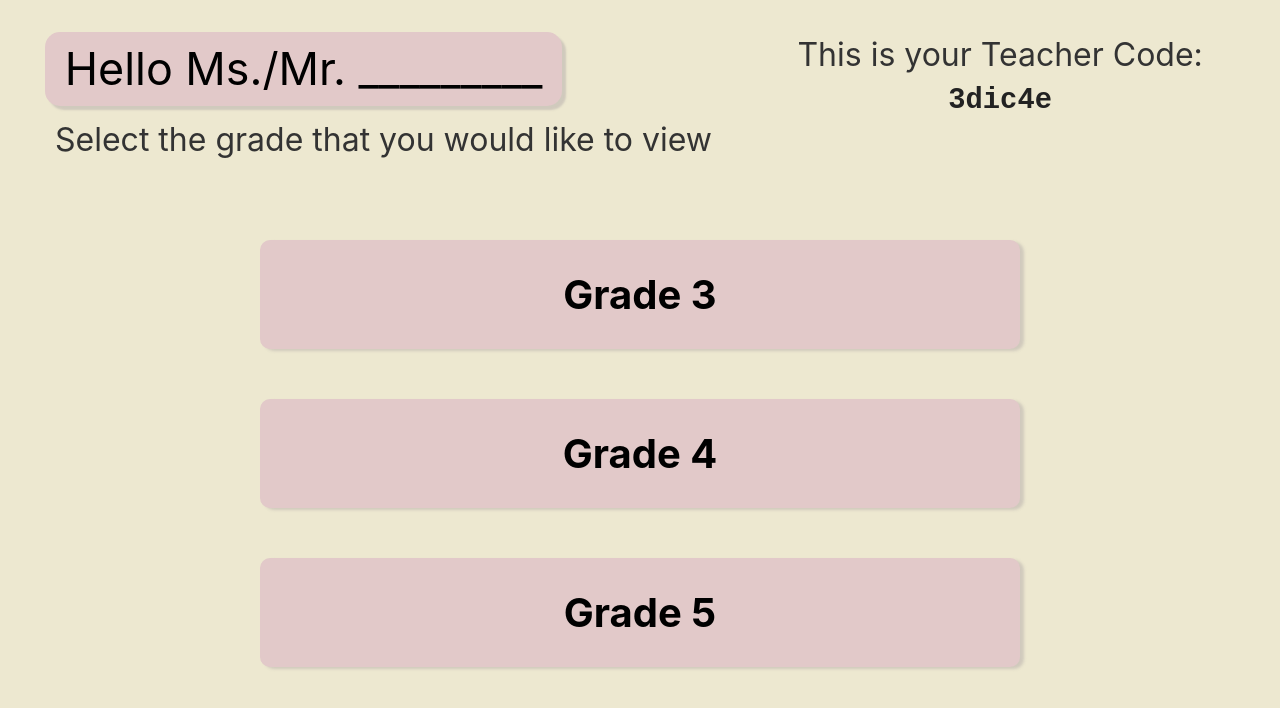
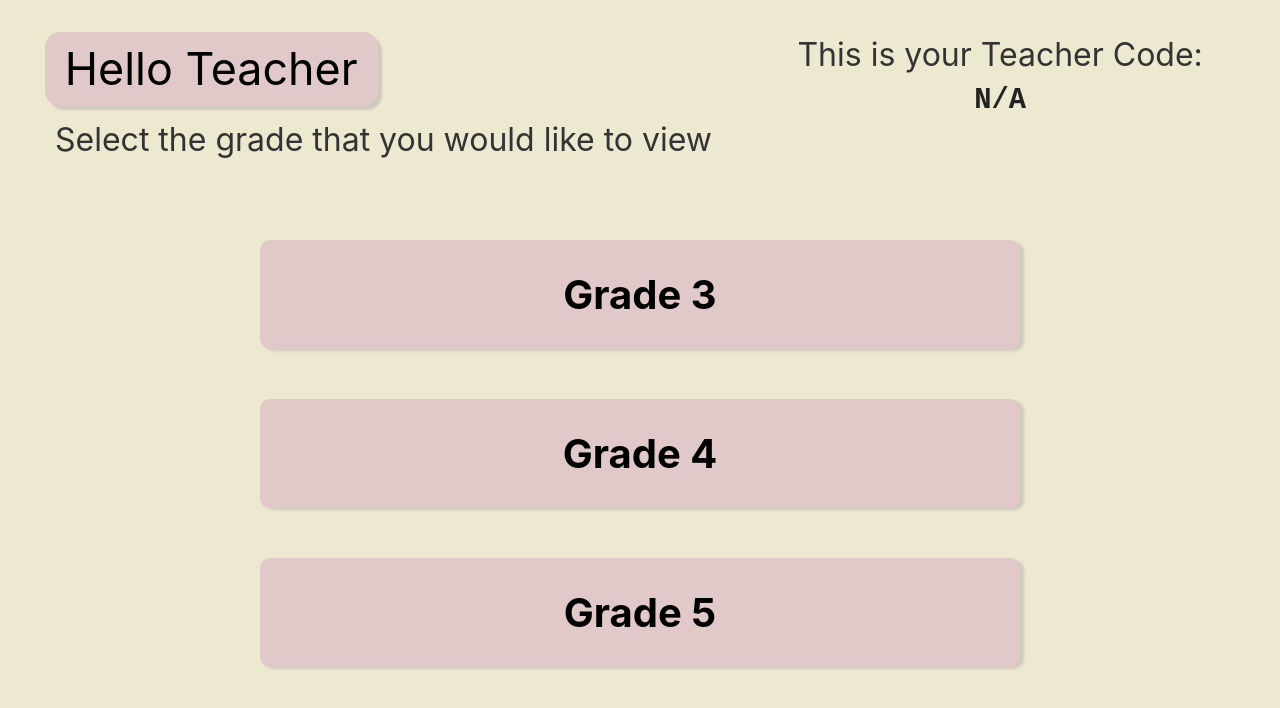
Before and after one commit to ClaireG-J/SeniorProject, a React (Create React App) app in the folder app/: page /dashboard in a window 1280 px wide. Shown: the top 708 px of the page. Built offline with nearby package versions, Linux system fonts and the light colour scheme.

Commit message:
Added db interactions with the dashboard

```diff
--- a/app/src/Components/pages/TeacherDashboard/TeacherDashboard.jsx
+++ b/app/src/Components/pages/TeacherDashboard/TeacherDashboard.jsx
@@ -1,19 +1,30 @@
-import React from 'react';
+import React, { useEffect, useState } from 'react';
 import styles from './TeacherDashboard.module.css';
 import { useNavigate } from "react-router-dom";
 
 export const TeacherDashboard = () => {
     const navigate = useNavigate();
+    const [teacherName, setTeacherName] = useState('');
+    const [teacherCode, setTeacherCode] = useState('');
+
+    useEffect(() => {
+        const name = localStorage.getItem("teacherName") || "Teacher";
+        const code = localStorage.getItem("teacherCode") || "N/A";
+        setTeacherName(name);
+        setTeacherCode(code);
+    }, []);
+
     const toScore = () => {
         navigate('/teacherscore');
     };
+
     return (
         <div className={styles.pageWrapper}>
             <div className={styles.topRow}>
-        <div className={styles.name}>Hello Ms./Mr. _________</div>
+                <div className={styles.name}>Hello {teacherName}</div>
                 <div className={styles.codeWrapper}>
                     <div className={styles.codeTitle}>This is your Teacher Code:</div>
-          <div className={styles.code}>3dic4e</div>
+                    <div className={styles.code}>{teacherCode}</div>
                 </div>
                 <div className={styles.gradePrompt}>Select the grade that you would like to view</div>
             </div>
--- a/app/src/Components/pages/TeacherLogin/TeacherLogin.jsx
+++ b/app/src/Components/pages/TeacherLogin/TeacherLogin.jsx
@@ -24,7 +24,7 @@ export const TeacherLogin = () => {
 
     const handleLogin = async () => {
         try {
-            const response = await fetch('http://localhost:8000/api/login/', {  // Adjust the URL if needed
+            const response = await fetch('http://localhost:8000/api/login/', {
                 method: 'POST',
                 headers: {
                     'Content-Type': 'application/json',
@@ -35,16 +35,19 @@ export const TeacherLogin = () => {
             const data = await response.json();
 
             if (response.ok) {
-                // On success, navigate to the dashboard or home page
+                localStorage.setItem("teacherName", data.teacher);
+                localStorage.setItem("teacherCode", data.classcode);
+
+                // Navigate to dashboard
                 toDashboard();
             } else {
-                // Display error if login failed
                 setError(data.error || "An error occurred");
             }
         } catch (error) {
             setError("Network error: " + error.message);
         }
     };
+
 
     return (
         <div className={styles.pageWrapper}>
```
Also changed, not shown: 2 other files (tests, documents, lock files or other folders). Lines whose indentation alone changed are shown as unchanged.
